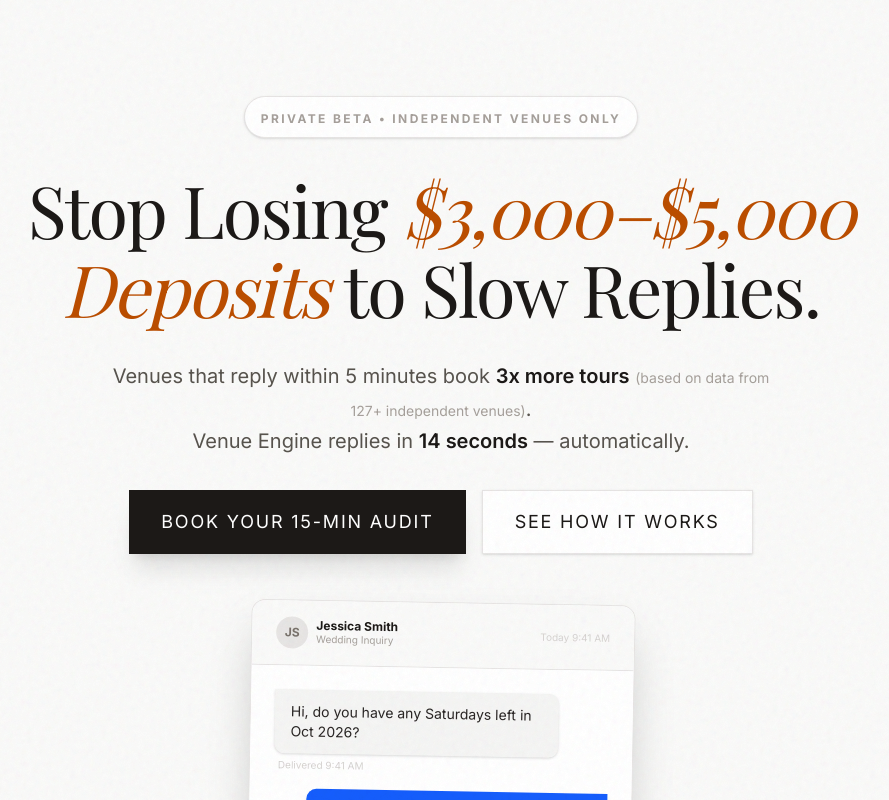
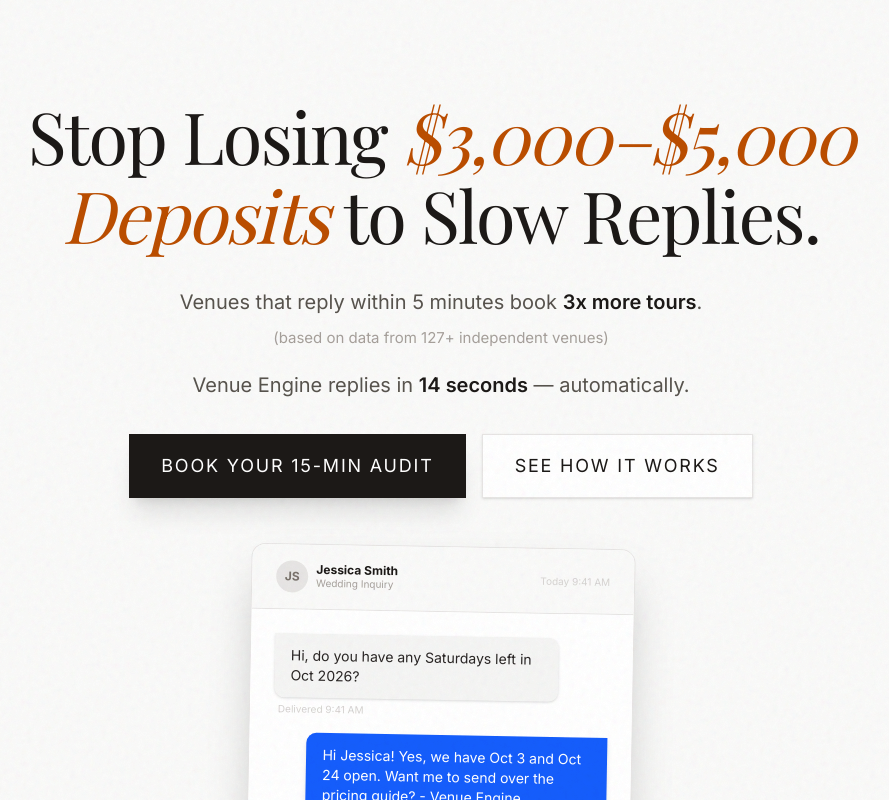
Before and after one commit to sssammyboyyy/venue-os, a Next.js app: page /apply in a window 1280 px wide. Shown: the top 800 px of the page, without its empty margins (199-1088 px from the left). Built offline with nearby package versions, Linux system fonts and the light colour scheme; a web font is replaced by a local one.

Commit message:
feat: UI perfection adjustments (remove badge, update footer)

```diff
--- a/src/app/apply/page.tsx
+++ b/src/app/apply/page.tsx
@@ -19,24 +19,23 @@
                 HERO SECTION
             ═══════════════════════════════════════════════════════════════ */}
             <section className="relative flex flex-col items-center pt-24 pb-16 px-6 text-center z-10 w-full max-w-5xl overflow-hidden">
-                {/* Badge */}
-                <div className="z-10 mb-8 px-4 py-2 border border-stone-200 rounded-full bg-white shadow-sm">
-                    <span className="text-xs font-bold tracking-[0.2em] uppercase text-stone-400">
-                        Private Beta • Independent Venues Only
-                    </span>
-                </div>
-
                 {/* Main Headline */}
                 <h1 className="z-10 font-serif text-5xl md:text-7xl text-stone-900 leading-[1.1] mb-8 tracking-tight max-w-5xl">
                     Stop Losing <span className="text-amber-700 italic">$3,000–$5,000 Deposits</span> to Slow Replies.
                 </h1>
 
-                {/* Subheadline */}
-                <p className="z-10 max-w-2xl text-xl text-stone-600 leading-relaxed font-sans mb-8">
-                    Venues that reply within 5 minutes book <span className="font-semibold text-stone-900">3x more tours</span> <span className="text-stone-400 text-sm">(based on data from 127+ independent venues)</span>.
-                    <br className="hidden md:block" />
-                    Venue Engine replies in <span className="font-semibold text-stone-900">14 seconds</span> — automatically.
-                </p>
+                {/* Subheadline Structural Fix */}
+                <div className="z-10 max-w-2xl text-center mb-8 font-sans space-y-2">
+                    <p className="text-xl text-stone-600 leading-relaxed">
+                        Venues that reply within 5 minutes book <span className="font-semibold text-stone-900">3x more tours</span>.
+                    </p>
+                    <p className="text-stone-400 text-[15px]">
+                        (based on data from 127+ independent venues)
+                    </p>
+                    <p className="text-xl text-stone-600 leading-relaxed pt-3">
+                        Venue Engine replies in <span className="font-semibold text-stone-900">14 seconds</span> — automatically.
+                    </p>
+                </div>
 
                 {/* CTA */}
                 <div className="z-10 flex flex-col sm:flex-row gap-4 items-center">
@@ -152,7 +151,7 @@
                 <div className="max-w-6xl mx-auto flex flex-col md:flex-row justify-between items-center gap-4">
                     <div className="font-serif text-xl text-stone-900">VenueEngine</div>
                     <div className="text-sm text-stone-400">
-                        © 2026 VenueEngine. The Anti-Ghosting Patch.
+                        © 2026 Venue Engine. Recovering Deposits Through Instant Response.
                     </div>
                 </div>
             </footer>
--- a/src/components/landing-page.tsx
+++ b/src/components/landing-page.tsx
@@ -151,7 +151,7 @@
                 <div className="max-w-6xl mx-auto flex flex-col md:flex-row justify-between items-center gap-4">
                     <div className="font-serif text-xl text-stone-900">VenueEngine</div>
                     <div className="text-sm text-stone-400">
-                        © 2026 VenueEngine. The Anti-Ghosting Patch.
+                        © 2026 Venue Engine. Recovering Deposits Through Instant Response.
                     </div>
                 </div>
             </footer>
```
